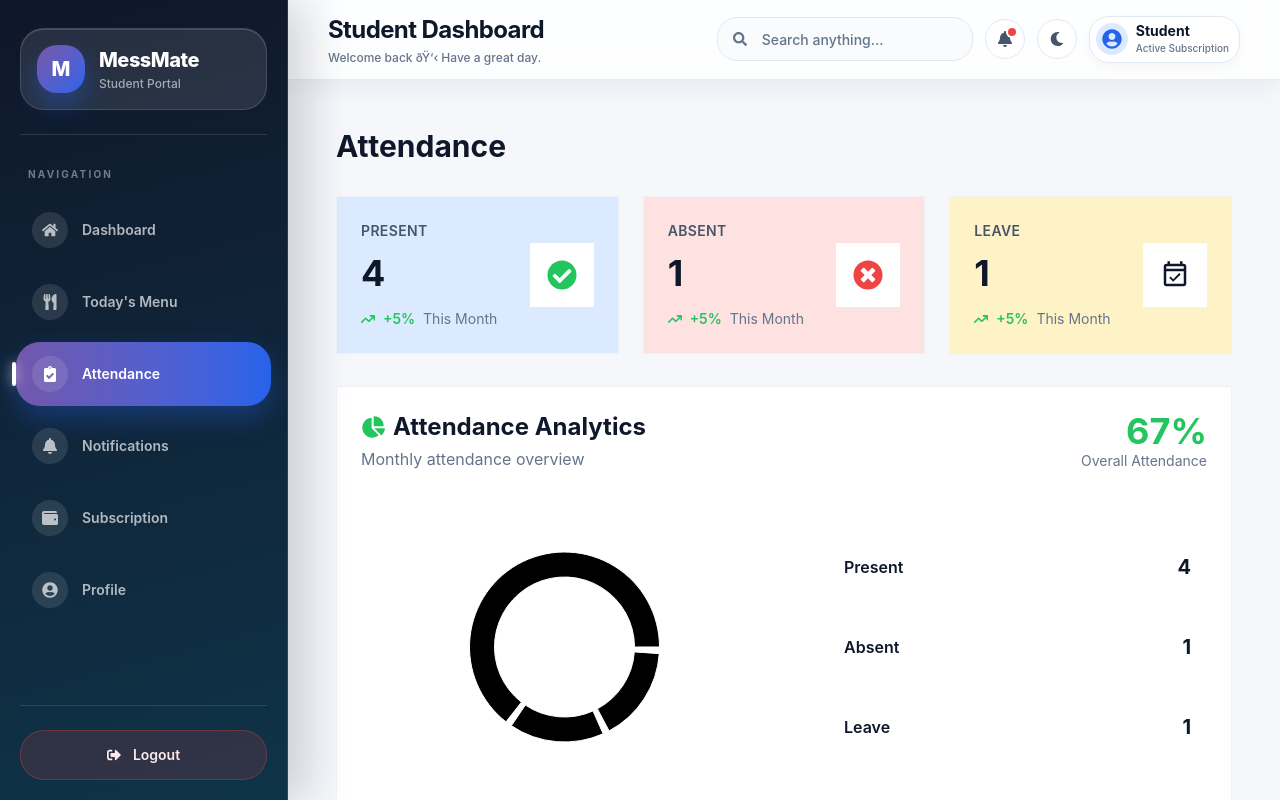
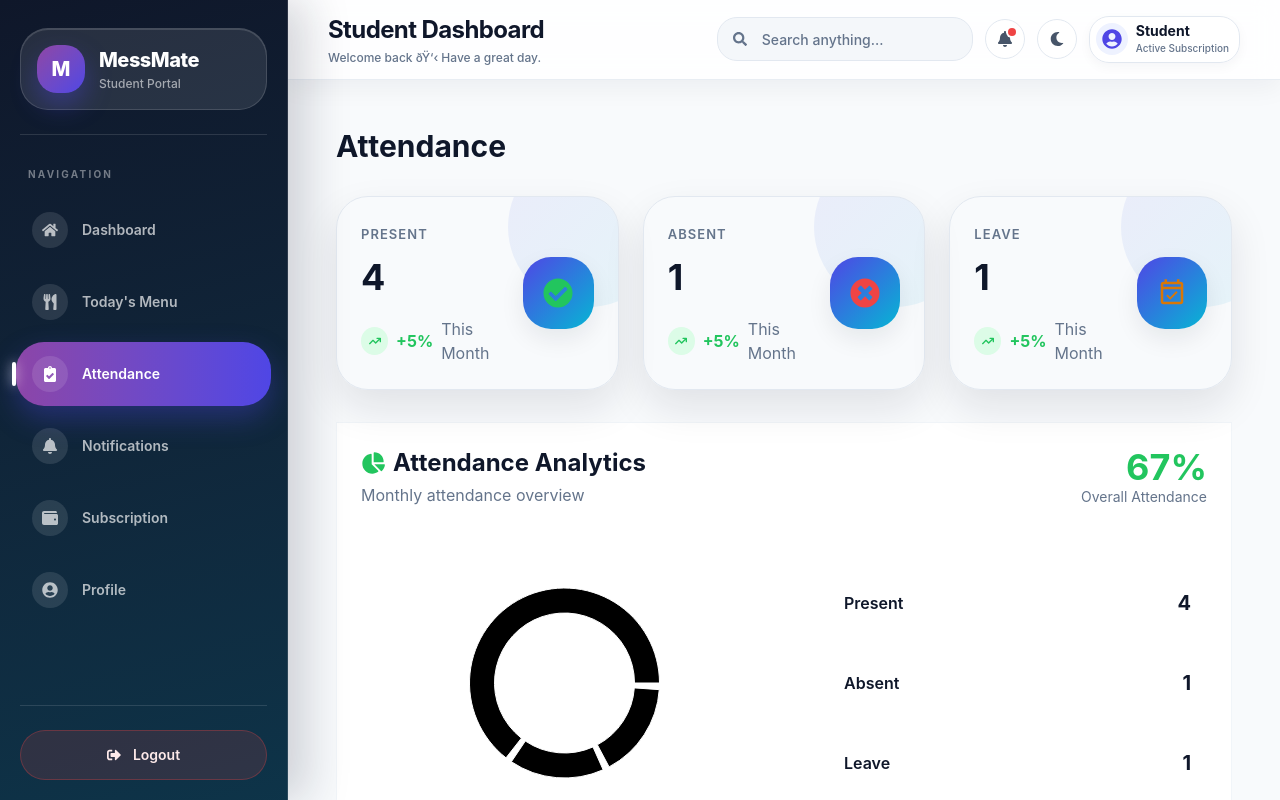
Before and after one commit to TheMnis/MessMate, a React (Vite) app: page /student/attendance in a window 1280 px wide. Shown: the top 800 px of the page. Built offline with nearby package versions, Linux system fonts and the light colour scheme.

Commit message:
refactor: implement centralized theme system

```diff
--- a/src/components/attendance/AttendanceSummaryCard.jsx
+++ b/src/components/attendance/AttendanceSummaryCard.jsx
@@ -11,46 +11,96 @@ function AttendanceSummaryCard({
   return (
     <motion.div
       whileHover={{
-        y: -6,
+        y: -8,
         scale: 1.02,
       }}
       transition={{
         duration: 0.25,
       }}
-      className={`
-        ${bgColor}
-        radius-3xl
-        elevation-lg
-        border
-        [border-color:var(--color-border-subtle)]
-        p-6
-        overflow-hidden
-        relative
-      `}
+      className="relative overflow-hidden rounded-3xl p-6"
+      style={{
+        background: bgColor
+          ? `var(${bgColor})`
+          : "var(--color-surface)",
+        border: "1px solid var(--color-border)",
+        boxShadow: "var(--shadow-lg)",
+      }}
     >
-      <div className="absolute -right-6 -top-6 w-24 h-24 radius-full [background:color-mix(in_srgb,var(--color-surface) 20%,transparent)]"></div>
+      {/* Decorative Blob */}
+
+      <div
+        style={{
+          position: "absolute",
+          top: -50,
+          right: -50,
+          width: 160,
+          height: 160,
+          borderRadius: "var(--radius-full)",
+          background: "var(--gradient-primary)",
+          opacity: 0.08,
+        }}
+      />
 
       <div className="relative flex items-center justify-between">
 
+        {/* Left */}
+
         <div>
 
-          <p className="[color:var(--color-text-secondary)] text-sm font-semibold uppercase tracking-wide">
+          <span
+            style={{
+              color: "var(--color-text-muted)",
+              fontSize: "13px",
+              fontWeight: 600,
+              letterSpacing: ".08em",
+              textTransform: "uppercase",
+            }}
+          >
             {title}
-          </p>
+          </span>
 
-          <h2 className={`mt-3 text-4xl font-bold ${textColor}`}>
+          <h2
+            className="mt-3 text-4xl font-bold"
+            style={{
+              color: textColor
+                ? `var(${textColor})`
+                : "var(--color-text-primary)",
+            }}
+          >
             {value}
           </h2>
 
-          <div className="flex items-center gap-2 mt-4">
+          <div className="mt-5 flex items-center gap-2">
 
-            <FaArrowTrendUp className="[color:var(--color-success)] text-sm" />
+            <div
+              style={{
+                width: 28,
+                height: 28,
+                borderRadius: "var(--radius-full)",
+                background: "var(--color-success-subtle)",
+                display: "flex",
+                alignItems: "center",
+                justifyContent: "center",
+                color: "var(--color-success)",
+              }}
+            >
+              <FaArrowTrendUp size={12} />
+            </div>
 
-            <span className="[color:var(--color-success)] text-sm font-semibold">
+            <span
+              style={{
+                color: "var(--color-success)",
+                fontWeight: 700,
+              }}
+            >
               +5%
             </span>
 
-            <span className="[color:var(--color-text-muted)] text-sm">
+            <span
+              style={{
+                color: "var(--color-text-muted)",
+              }}
+            >
               This Month
             </span>
 
@@ -58,19 +108,21 @@ function AttendanceSummaryCard({
 
         </div>
 
+        {/* Right */}
+
         <div
-          className={`
-            w-16
-            h-16
-            radius-2xl
-            [background:var(--color-surface)]
-            elevation-md
-            flex
-            items-center
-            justify-center
-            text-3xl
-            ${textColor}
-          `}
+          style={{
+            width: 72,
+            height: 72,
+            borderRadius: "var(--radius-2xl)",
+            background: "var(--gradient-primary)",
+            display: "flex",
+            alignItems: "center",
+            justifyContent: "center",
+            color: "var(--color-text-inverse)",
+            fontSize: 30,
+            boxShadow: "var(--shadow-md)",
+          }}
         >
           {icon}
         </div>
--- a/src/theme/animations.css
+++ b/src/theme/animations.css
@@ -1,75 +1,11 @@
 @theme {
 
-  /* ===========================
-      EASING
-  ============================ */
+  --transition-fast:.18s;
 
-  --ease-standard: cubic-bezier(.2,.8,.2,1);
+  --transition-normal:.28s;
 
-  /* ===========================
-      ANIMATIONS
-  ============================ */
+  --transition-slow:.4s;
 
-  --animate-fade-in: fade-in .35s var(--ease-standard);
-
-  --animate-slide-up: slide-up .35s var(--ease-standard);
-
-  --animate-scale-in: scale-in .25s var(--ease-standard);
+  --ease-standard:cubic-bezier(.2,0,0,1);
 
 }
-
-@keyframes fade-in{
-
-  from{
-
-    opacity:0;
-
-  }
-
-  to{
-
-    opacity:1;
-
-  }
-
-}
-
-@keyframes slide-up{
-
-  from{
-
-    opacity:0;
-
-    transform:translateY(12px);
-
-  }
-
-  to{
-
-    opacity:1;
-
-    transform:translateY(0);
-
-  }
-
-}
-
-@keyframes scale-in{
-
-  from{
-
-    opacity:0;
-
-    transform:scale(.96);
-
-  }
-
-  to{
-
-    opacity:1;
-
-    transform:scale(1);
-
-  }
-
-}
--- a/src/theme/colors.css
+++ b/src/theme/colors.css
@@ -1,42 +1,96 @@
 :root {
 
-/* BRAND */
+  /* ===========================
+     BRAND
+  =========================== */
 
---color-primary:#2563EB;
---color-primary-hover:#1D4ED8;
---color-primary-subtle:#DBEAFE;
+  --color-primary: #4F46E5;
+  --color-primary-hover: #4338CA;
+  --color-primary-subtle: #EEF2FF;
 
---color-secondary:#06B6D4;
---color-secondary-hover:#0891B2;
+  --color-secondary: #06B6D4;
+  --color-secondary-hover: #0891B2;
+  --color-secondary-subtle: #ECFEFF;
 
-/* STATUS */
+  /* ===========================
+     SUCCESS
+  =========================== */
 
---color-success:#22C55E;
---color-success-subtle:#DCFCE7;
+  --color-success: #22C55E;
+  --color-success-hover: #16A34A;
+  --color-success-subtle: #DCFCE7;
 
---color-warning:#F59E0B;
---color-warning-subtle:#FEF3C7;
+  /* ===========================
+     WARNING
+  =========================== */
 
---color-danger:#EF4444;
---color-danger-subtle:#FEE2E2;
+  --color-warning: #F59E0B;
+  --color-warning-hover: #D97706;
+  --color-warning-subtle: #FEF3C7;
 
-/* BACKGROUND */
+  /* ===========================
+     DANGER
+  =========================== */
 
---color-background:#F5F7FB;
---color-surface:#FFFFFF;
---color-surface-hover:#F8FAFC;
+  --color-danger: #EF4444;
+  --color-danger-hover: #DC2626;
+  --color-danger-subtle: #FEE2E2;
 
-/* BORDER */
+  /* ===========================
+     SURFACE
+  =========================== */
 
---color-border:#E2E8F0;
---color-border-subtle:#EEF2F7;
+  --color-background: #F8FAFC;
+  --color-surface: #FFFFFF;
+  --color-surface-hover: #F1F5F9;
 
-/* TEXT */
+  /* ===========================
+     BORDER
+  =========================== */
 
---color-text-primary:#0F172A;
---color-text-secondary:#475569;
---color-text-muted:#64748B;
---color-text-disabled:#94A3B8;
---color-text-inverse:#FFFFFF;
+  --color-border: #E2E8F0;
+  --color-border-subtle: #F1F5F9;
+
+  /* ===========================
+     TEXT
+  =========================== */
+
+  --color-text-primary: #0F172A;
+  --color-text-secondary: #475569;
+  --color-text-muted: #64748B;
+  --color-text-disabled: #94A3B8;
+  --color-text-inverse: #FFFFFF;
+
+  /* ===========================
+     GRADIENTS
+  =========================== */
+
+  --gradient-primary:
+    linear-gradient(
+      135deg,
+      var(--color-primary),
+      var(--color-secondary)
+    );
+
+  --gradient-success:
+    linear-gradient(
+      135deg,
+      var(--color-success),
+      #34D399
+    );
+
+  --gradient-warning:
+    linear-gradient(
+      135deg,
+      var(--color-warning),
+      #FBBF24
+    );
+
+  --gradient-danger:
+    linear-gradient(
+      135deg,
+      var(--color-danger),
+      #FB7185
+    );
 
 }
--- a/src/theme/radius.css
+++ b/src/theme/radius.css
@@ -1,21 +1,17 @@
 @theme {
 
-  /* ===========================
-      BORDER RADIUS
-  ============================ */
+  --radius-sm:.5rem;
 
-  --radius-sm: 0.5rem;
+  --radius-md:.75rem;
 
-  --radius-md: 0.75rem;
+  --radius-lg:1rem;
 
-  --radius-lg: 1rem;
+  --radius-xl:1.25rem;
 
-  --radius-xl: 1.25rem;
+  --radius-2xl:1.75rem;
 
-  --radius-2xl: 1.5rem;
+  --radius-3xl:2rem;
 
-  --radius-3xl: 2rem;
-
-  --radius-full: 9999px;
+  --radius-full:9999px;
 
 }
--- a/src/theme/shadows.css
+++ b/src/theme/shadows.css
@@ -1,22 +1,18 @@
 @theme {
 
-  /* ===========================
-      SOFT SHADOWS
-  ============================ */
-
   --shadow-sm:
-    0 1px 2px rgba(15,23,42,.04);
+    0 2px 8px rgba(15,23,42,.05);
 
   --shadow-md:
-    0 6px 16px rgba(15,23,42,.08);
+    0 10px 25px rgba(15,23,42,.08);
 
   --shadow-lg:
-    0 12px 30px rgba(15,23,42,.10);
+    0 18px 40px rgba(15,23,42,.10);
 
   --shadow-xl:
-    0 20px 45px rgba(15,23,42,.12);
+    0 28px 60px rgba(15,23,42,.14);
 
   --shadow-2xl:
-    0 32px 64px rgba(15,23,42,.16);
+    0 40px 90px rgba(15,23,42,.18);
 
 }
```
